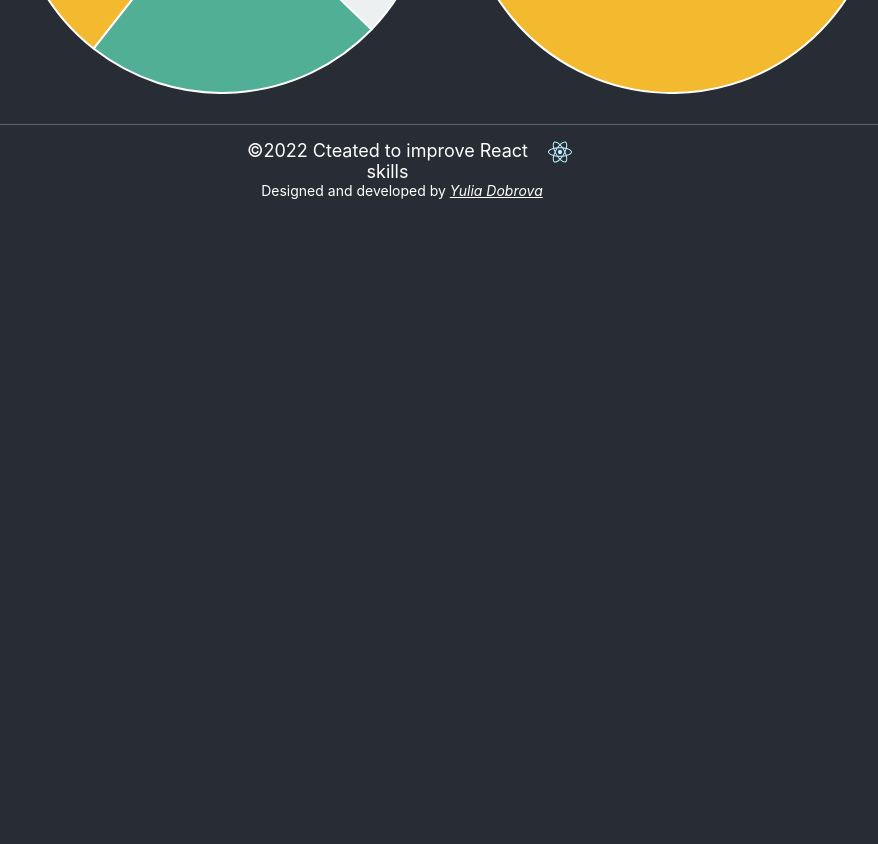
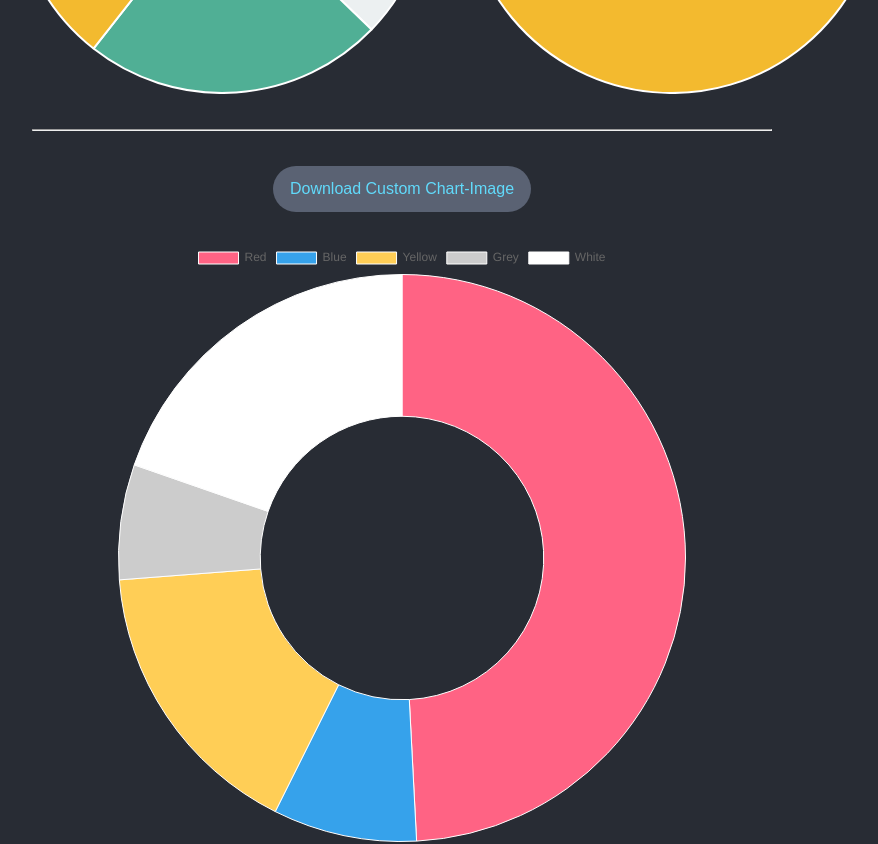
Before and after one commit to YuliaDobrova/react-practice-app, a React (Create React App) app: page /charts in a window 1280 px wide. Shown: the part 1100-1944 px from the top of the page, without its empty margins (238-1116 px from the left). Before the commit the page ends 1319 px from the top, so only its background shows below. Built offline with nearby package versions, Linux system fonts and the light colour scheme; no server answers.

Commit message:
doughnut chart added

```diff
--- a/src/components/chart/Charts.jsx
+++ b/src/components/chart/Charts.jsx
@@ -3,6 +3,7 @@ import BarChart from './BarChart';
 import LineChart from './LineChart';
 import PieChart from './PieChart';
 import { UserData } from './data/DataChart';
+import DoughnutChart from './DoughnutChart';
 
 const Charts = () => {
   const [userDataGain, setUserDataGain] = useState({
@@ -94,6 +95,18 @@ const Charts = () => {
         <PieChart chartData={userDataLost} />
       </div>
     </div>
+    <hr style={{ margin: 35 }} />
+    <div
+      style={{
+        width: 600,
+        marginLeft: 'auto',
+        marginRight: 'auto',
+        marginBottom: 20,
+        // display: 'flex',
+      }}
+    >
+    <DoughnutChart/>
+    </div>
     </>
   );
 };
--- /dev/null
+++ b/src/components/chart/DoughnutChart.js
@@ -0,0 +1,49 @@
+// backgroundColor: ['#3A7B99', '#70AFCE', '#A5DEF1', '#FFFFFF'],
+import React, { useRef, useCallback } from 'react';
+import MyButton from '../shared/button/MyButton';
+import { Doughnut } from 'react-chartjs-2';
+import Chart from 'chart.js/auto';
+import { CategoryScale } from 'chart.js';
+
+const data = {
+  labels: ['Red', 'Blue', 'Yellow', 'Grey', 'White'],
+  datasets: [
+    {
+      label: 'My Dataset',
+      data: [300, 50, 100, 40, 120],
+      backgroundColor: ['#FF6384', '#36A2EB', '#FFCE56', '#ccc', '#fff'],
+      hoverOffset: 4,
+      borderColor: '#fff',
+      borderWidth: 1,
+    },
+  ],
+};
+
+Chart.register(CategoryScale);
+
+const DoughnutChart = () => {
+  let ref= useRef(null);
+
+  const downloadImage = useCallback(()=>{
+    const link = document.createElement('a');
+    link.download = 'chart.png';
+    link.href =ref.current.toBase64Image();
+    link.click();
+  },[])
+  return (
+    <div>
+      <MyButton
+        type="button"
+        onClick={downloadImage}
+        style={{ marginLeft: 'auto', marginRight: 'auto', marginBottom: 30, display: 'block' }}
+      >
+        Download Custom Chart-Image
+      </MyButton>
+      <div style={{height:"600px", width:"600px", margin:"0 auto"}}>
+        <Doughnut ref={ref} data={data} />
+      </div>
+    </div>
+  );
+};
+
+export default DoughnutChart;
--- a/src/components/weather/Weather.jsx
+++ b/src/components/weather/Weather.jsx
@@ -5,8 +5,8 @@ import Loader from '../shared/loader/Loader';
 import './Weather.css';
 
 const defaultWeather = {
-  name: 'Kiev',
-  weather: [{ main: 'clouds', icon: '04d' }],
+  name: 'Kyiv',
+  weather: [{ main: 'Clouds', icon: '04d' }],
   main: { temp: 19.0, feels_like: 17.0 },
 };
 
```
